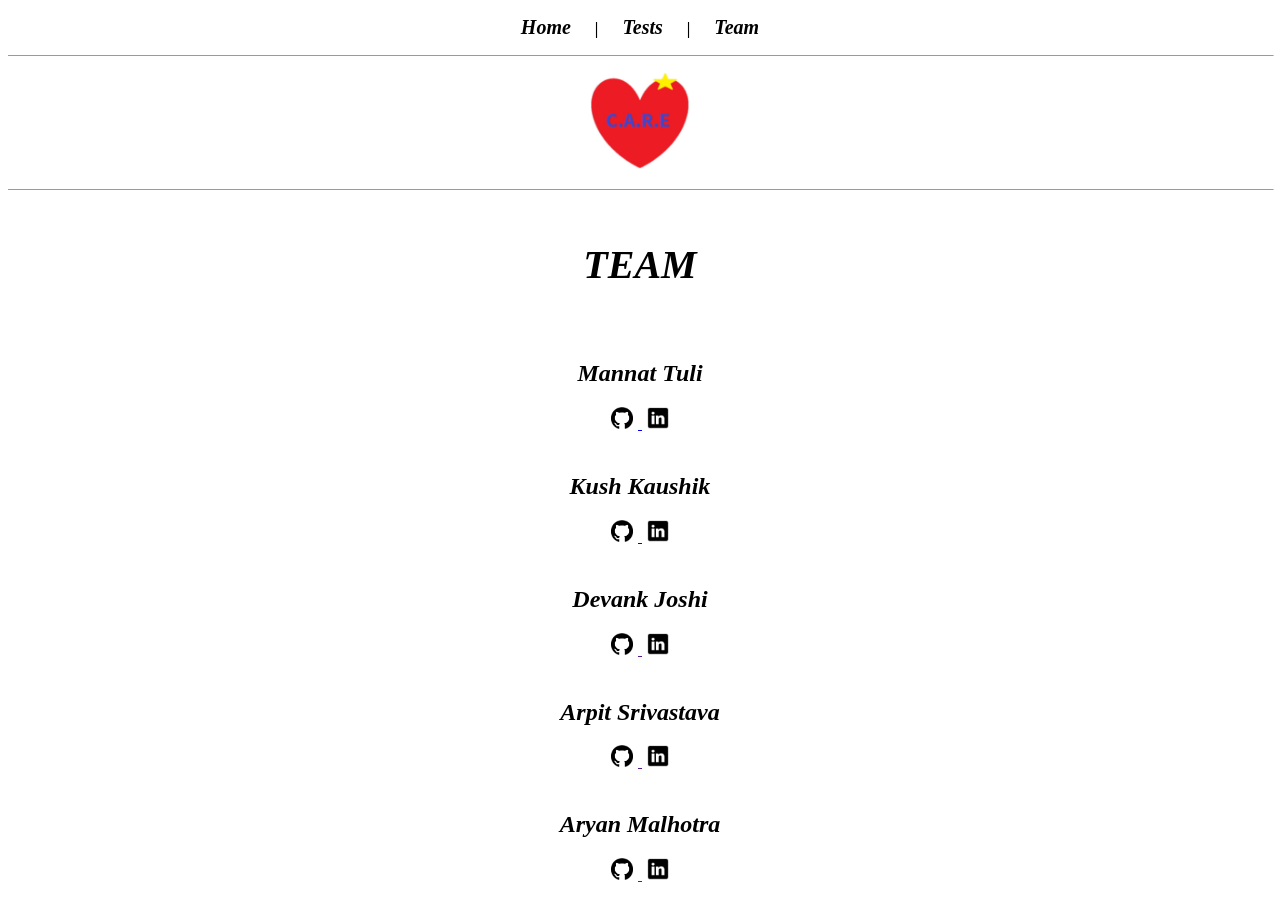
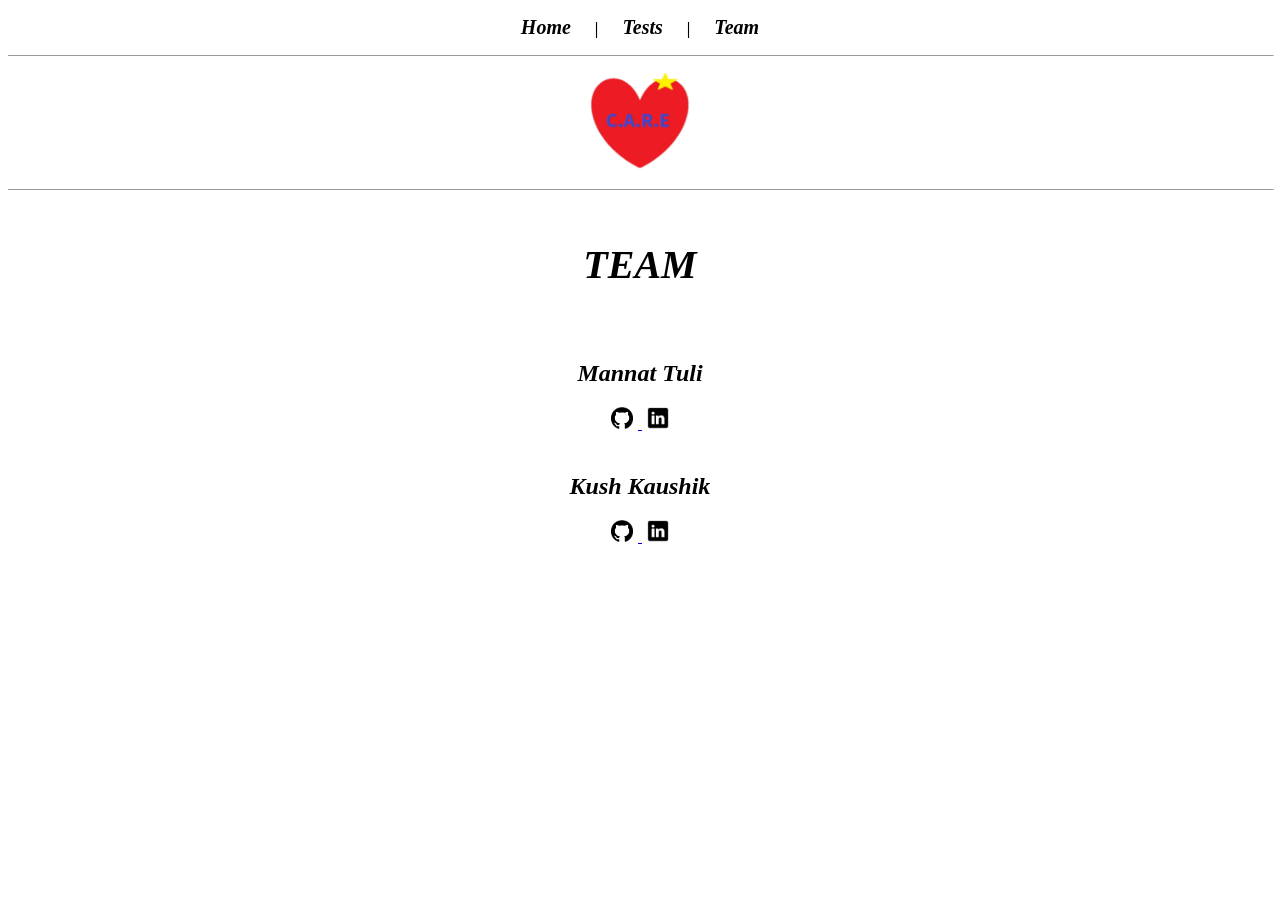
Before and after one commit to carehealthapp/carehealthapp.github.io, a plain HTML site: page team.html in a window 1280 px wide. After the commit the page ends 800 px from the top, so only its background shows below. Drawn offline with Linux system fonts and the light colour scheme.

Commit message:
Update team.html

```diff
--- a/team.html
+++ b/team.html
@@ -45,38 +45,5 @@ C.A.R.E
 </a>
 </p>
 
-<h2>Devank Joshi</h2>
-<p class="text">
-<a href="">
-<img src="media/github.png" class="github">
-</a>
-<a href="https://www.linkedin.com/in/devank-joshi-50ab17218/">
-<img src="media/linkedin.png" class="linkedin">
-</a>
-</p>
-
-
-<h2>Arpit Srivastava</h2>
-<p class="text">
-<a href="">
-<img src="media/github.png" class="github">
-</a>
-<a href="">
-<img src="media/linkedin.png" class="linkedin">
-</a>
-</p>
-
-
-<h2>Aryan Malhotra</h2>
-<p class="text">
-<a href="">
-<img src="media/github.png" class="github">
-</a>
-<a href="">
-<img src="media/linkedin.png" class="linkedin">
-</a>
-</p>
-
-
 </body>
 </html>
```
